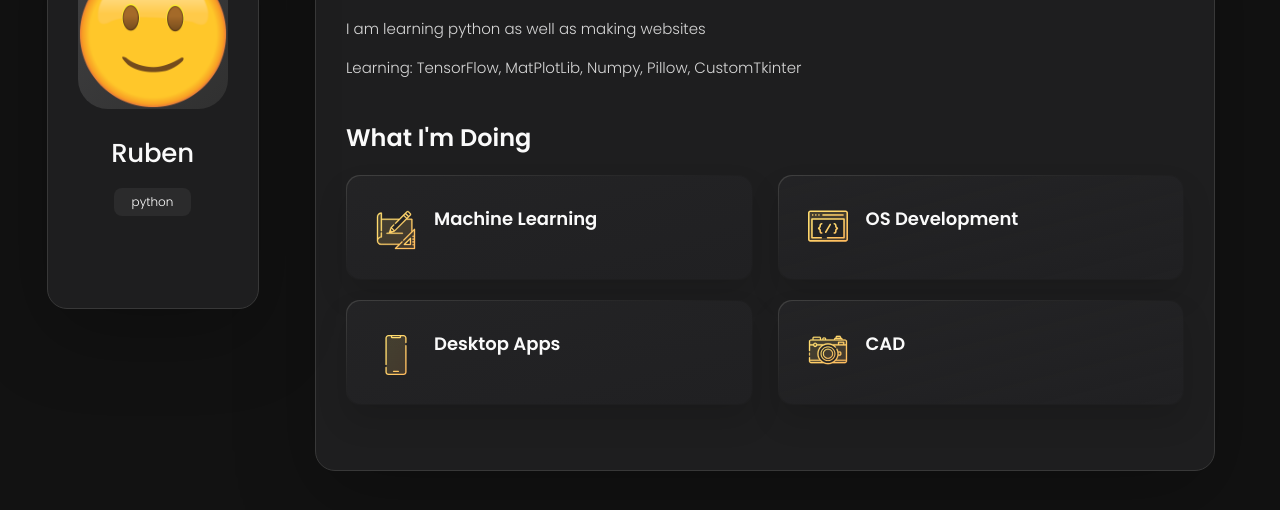
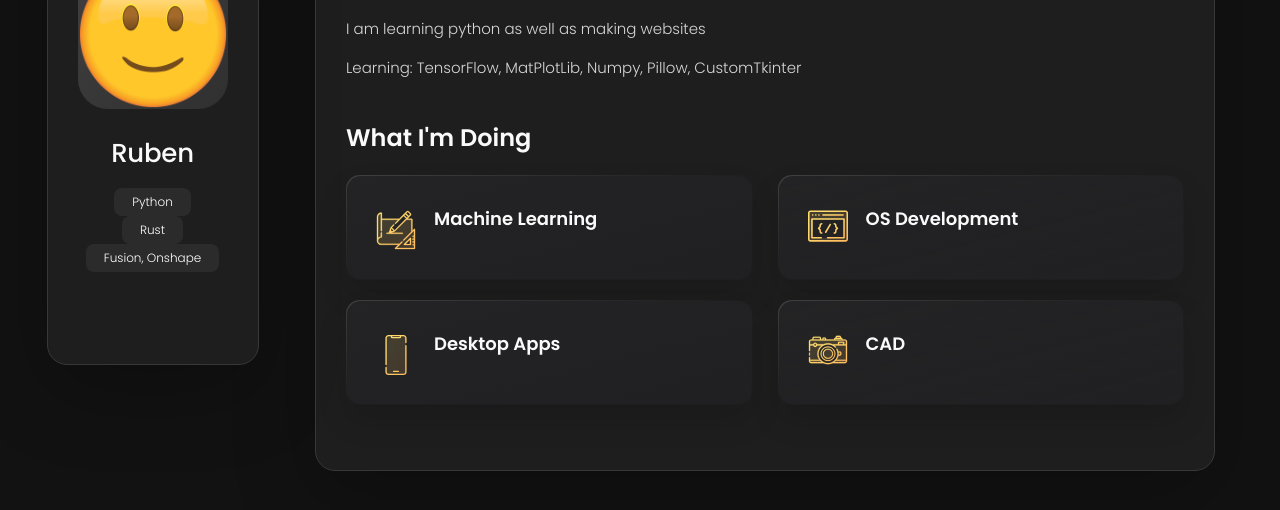
Before and after one commit to Ruben2163/Ruben2163.github.io, a plain HTML site: page index.html in a window 1280 px wide. Shown: the part 162-672 px from the top of the page. Drawn offline with nearby package versions, Linux system fonts and the light colour scheme.

Commit message:
Update index.html

```diff
--- a/index.html
+++ b/index.html
@@ -47,7 +47,9 @@
 
         <div class="info-content">
           <h1 class="name" title="Ruben">Ruben</h1>
-          <p class="title">python</p>
+          <p class="title">Python</p>
+          <p class="title">Rust</p>
+          <p class="title">Fusion, Onshape</p>
         </div>
 
         <button class="info_more-btn" data-sidebar-btn>
```
